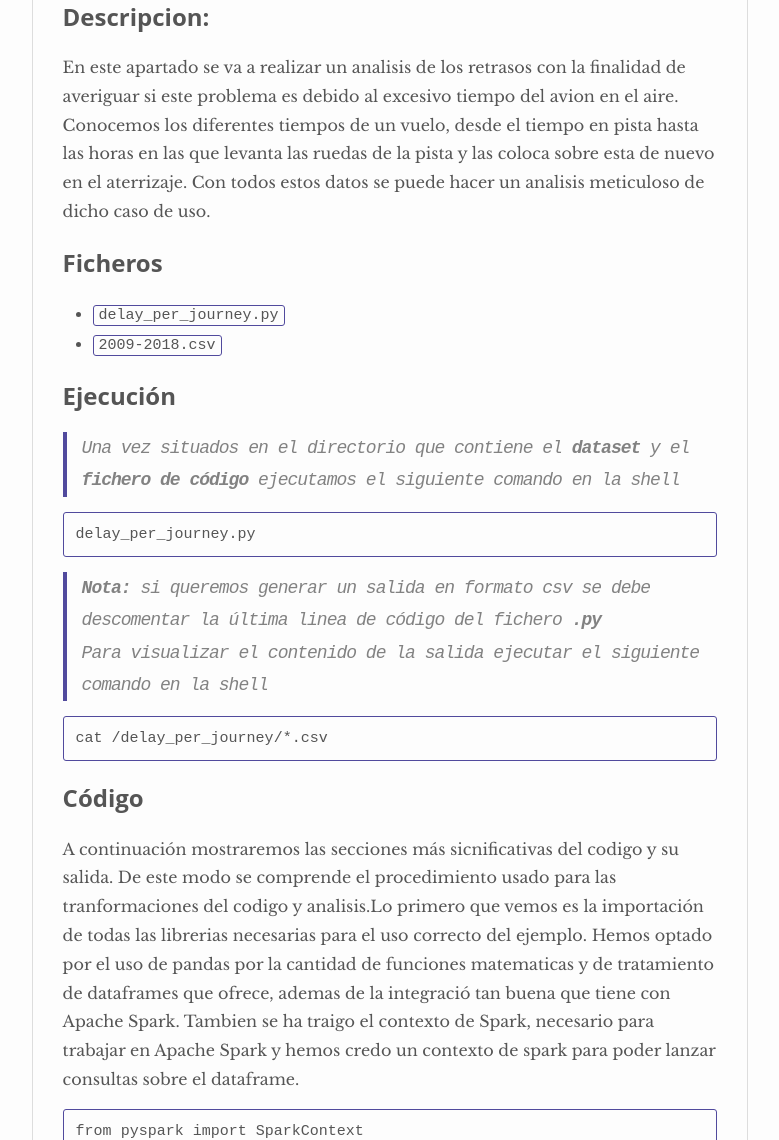
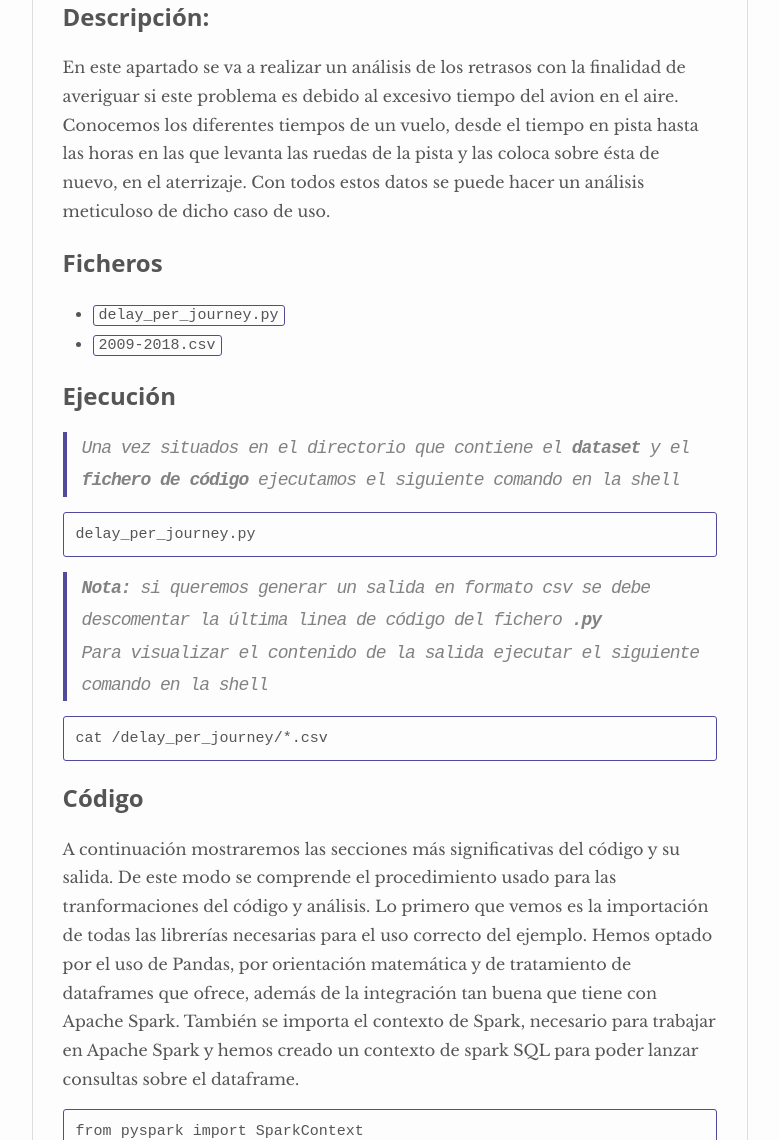
Before and after one commit to ivanfermena/Airline-Delay-Cancellation-Big-Data, a Jekyll site: the page built from _posts/2016-10-01-delay-per-journey.md, in a window 1280 px wide and 1400 px high, scrolled down 720 px. Shown: the part 260-1400 px from the top of the window, without its empty margins (250-1029 px from the left). Built offline with Jekyll 4.4.1, drawn with Linux system fonts in a browser that asks for light colours; nearby versions of some CDN libraries; some of the changed text lies outside the part shown.

Commit message:
Update 2016-10-01-delay-per-journey.md

```diff
--- a/_posts/2016-10-01-delay-per-journey.md
+++ b/_posts/2016-10-01-delay-per-journey.md
@@ -1,15 +1,15 @@
 ---
 layout: post
-title:  "Analisis de los retrasos entre cada Origen-Destino y si este se produce en el tiempo de vuelo"
+title:  "Análisis de los retrasos entre cada Origen-Destino y, si éste se produce en el tiempo de vuelo"
 description: Estudiamos si el retraso entre un origen y un destino se produce en el tiempo de vuelo, comparando el tiempo que se esperaba de vuelo con el usado realmente.
 categories: batch
 ---
 
 ![sample post]({{site.baseurl}}/images/plane-red.png)
 
-## Descripcion:
+## Descripción:
 
-En este apartado se va a realizar un analisis de los retrasos con la finalidad de averiguar si este problema es debido al excesivo tiempo del avion en el aire. Conocemos los diferentes tiempos de un vuelo, desde el tiempo en pista hasta las horas en las que levanta las ruedas de la pista y las coloca sobre esta de nuevo en el aterrizaje. Con todos estos datos se puede hacer un analisis meticuloso de dicho caso de uso.
+En este apartado se va a realizar un análisis de los retrasos con la finalidad de averiguar si este problema es debido al excesivo tiempo del avion en el aire. Conocemos los diferentes tiempos de un vuelo, desde el tiempo en pista hasta las horas en las que levanta las ruedas de la pista y las coloca sobre ésta de nuevo, en el aterrizaje. Con todos estos datos se puede hacer un análisis meticuloso de dicho caso de uso.
 
 ## Ficheros
 
@@ -29,7 +29,7 @@ Para visualizar el contenido de la salida ejecutar el siguiente comando en la sh
 
 ## Código
 
-A continuación mostraremos las secciones más sicnificativas del codigo y su salida. De este modo se comprende el procedimiento usado para las tranformaciones del codigo y analisis.Lo primero que vemos es la importación de todas las librerias necesarias para el uso correcto del ejemplo. Hemos optado por el uso de pandas por la cantidad de funciones matematicas y de tratamiento de dataframes que ofrece, ademas de la integració tan buena que tiene con Apache Spark. Tambien se ha traigo el contexto de Spark, necesario para trabajar en Apache Spark y hemos credo un contexto de spark para poder lanzar consultas sobre el dataframe.
+A continuación mostraremos las secciones más significativas del código y su salida. De este modo se comprende el procedimiento usado para las tranformaciones del código y análisis. Lo primero que vemos es la importación de todas las librerías necesarias para el uso correcto del ejemplo. Hemos optado por el uso de Pandas, por orientación matemática y de tratamiento de dataframes que ofrece, además de la integración tan buena que tiene con Apache Spark. También se importa el contexto de Spark, necesario para trabajar en Apache Spark y hemos creado un contexto de spark SQL para poder lanzar consultas sobre el dataframe.
 
 {% highlight python %}
 
@@ -46,8 +46,8 @@ spark = SparkSession.builder.appName("Aircraft-Delay-Cancelation").getOrCreate()
 
 {% endhighlight %}
 
-Omitiendo la limpieza de datos previa (eliminar NA, vacios...) ahora realizamos una primera valoracion del caso de uso, viendo los retrasos producidos agrupandolos por origen y destino. De este modo tenemos en computo global cuales han sido aquellos vuelos con mas retrasos en total de todos los datasets.
-Nos ha parecido interesante ordenarlos en ambos sentidos, es decir, tambien conocer cuales son los destinos que menos retrasos tenian.
+Omitiendo la limpieza de datos previa (eliminar NA, vacios...), ahora realizamos una primera valoración del caso de uso, viendo los retrasos producidos agrupándolos por origen y destino. De este modo tenemos en cómputo global cuáles han sido aquellos vuelos con más retrasos en total de todos los datasets.
+Nos ha parecido interesante ordenarlos en ambos sentidos, es decir, también conocer cuáles son los destinos que menos retrasos tenían.
 
 {% highlight python %}
 
@@ -74,7 +74,7 @@ print(df_grouped_desc.show())
 
 {% endhighlight %}
 
-Un vez realizado este analisis previo obtenemos el tiempo en el aire que ha estado el vuelo (eliminando el tiempo de despegue y aterrizaje) para finalmente usarlo como resta al tiempo esperado de vuelo. De este modo podemos saber si el tiempo de vuelo ha sido un factor principal para el retraso producido, todo esto agrupado por origen y destino.
+Un vez realizado este análisis previo, obtenemos el tiempo en el aire que ha estado el vuelo. eliminando el tiempo de despegue y aterrizaje, para finalmente, restarlo al tiempo esperado de vuelo. De este modo podemos saber si el tiempo de vuelo ha sido un factor principal para el retraso producido, todo esto agrupado por origen y destino.
 
 {% highlight python %}
 
```
Also changed, not shown: other parts of _posts/2016-10-01-delay-per-journey.md (+2 -2 lines).
